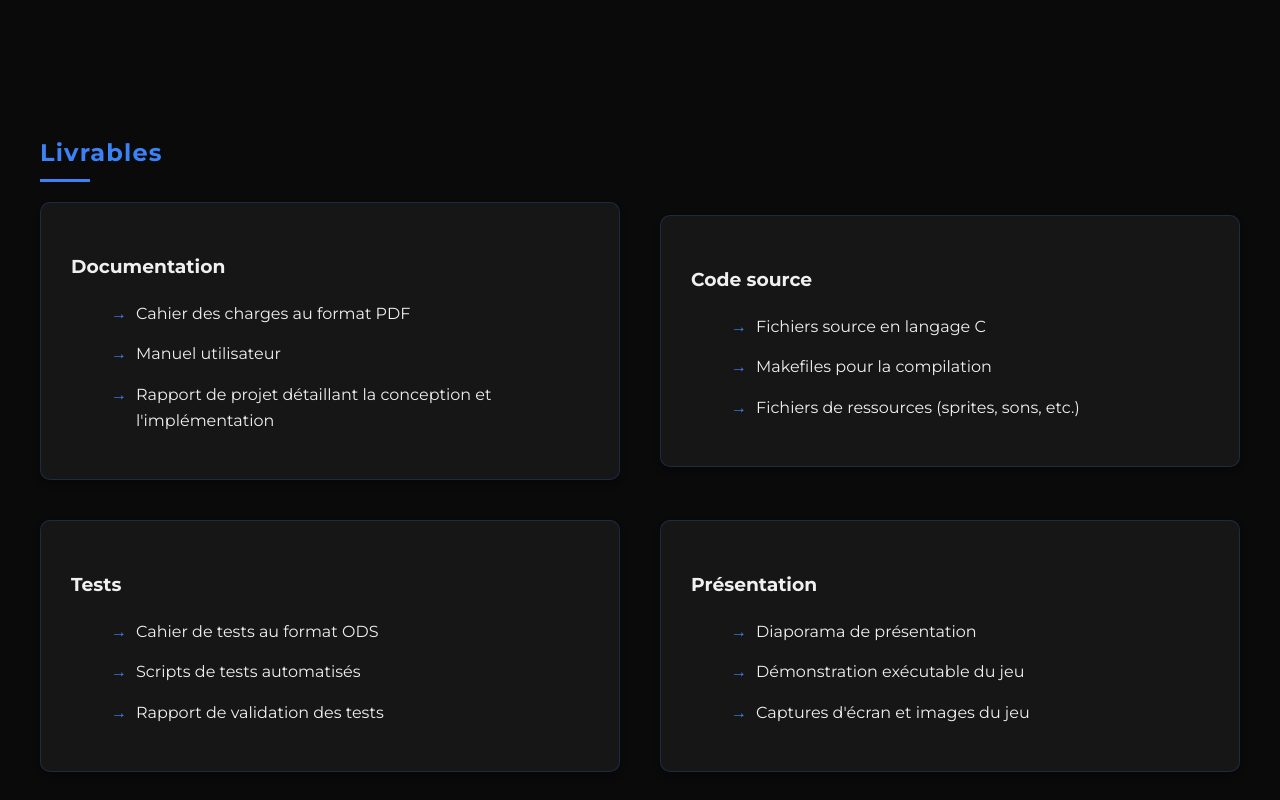
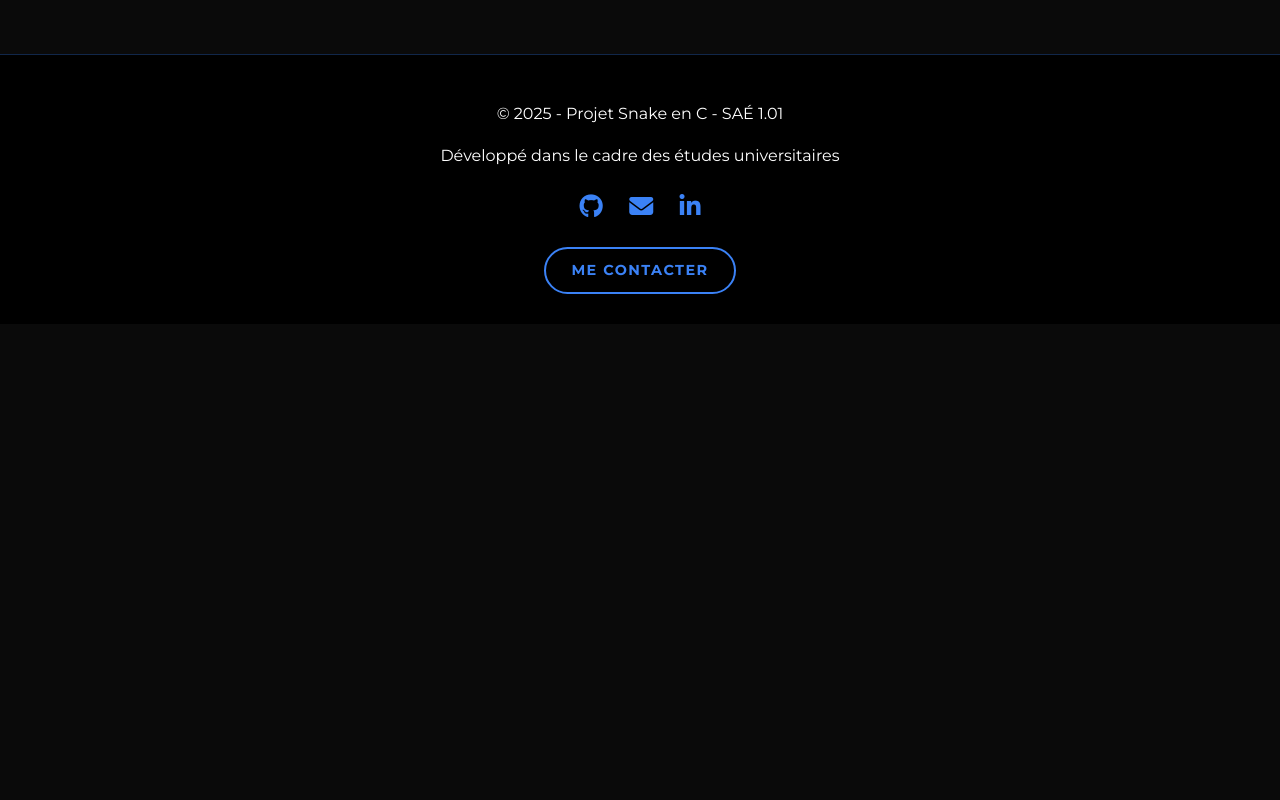
Before and after one commit to Tx-diloxi/Portfolio, a plain HTML site: page files/projet/projet_1.01.html in a window 1280 px wide. Shown: the part 3640-4440 px from the top of the page. After the commit the page ends 3964 px from the top, so only its background shows below. Drawn offline with Linux system fonts and the light colour scheme.

Commit message:
Update projet_1.01.html

```diff
--- a/files/projet/projet_1.01.html
+++ b/files/projet/projet_1.01.html
@@ -175,49 +175,6 @@
         </div>
     </section>
 
-    <section>
-        <div class="container">
-            <h2>Livrables</h2>
-            <div class="project-details">
-                <div class="project-card">
-                    <h3>Documentation</h3>
-                    <ul class="info-list">
-                        <li>Cahier des charges au format PDF</li>
-                        <li>Manuel utilisateur</li>
-                        <li>Rapport de projet détaillant la conception et l'implémentation</li>
-                    </ul>
-                </div>
-
-                <div class="project-card">
-                    <h3>Code source</h3>
-                    <ul class="info-list">
-                        <li>Fichiers source en langage C</li>
-                        <li>Makefiles pour la compilation</li>
-                        <li>Fichiers de ressources (sprites, sons, etc.)</li>
-                    </ul>
-                </div>
-
-                <div class="project-card">
-                    <h3>Tests</h3>
-                    <ul class="info-list">
-                        <li>Cahier de tests au format ODS</li>
-                        <li>Scripts de tests automatisés</li>
-                        <li>Rapport de validation des tests</li>
-                    </ul>
-                </div>
-
-                <div class="project-card">
-                    <h3>Présentation</h3>
-                    <ul class="info-list">
-                        <li>Diaporama de présentation</li>
-                        <li>Démonstration exécutable du jeu</li>
-                        <li>Captures d'écran et images du jeu</li>
-                    </ul>
-                </div>
-            </div>
-        </div>
-    </section>
-
     <footer>
         <div class="container">
             <p>© 2025 - Projet Snake en C - SAÉ 1.01</p>
```
